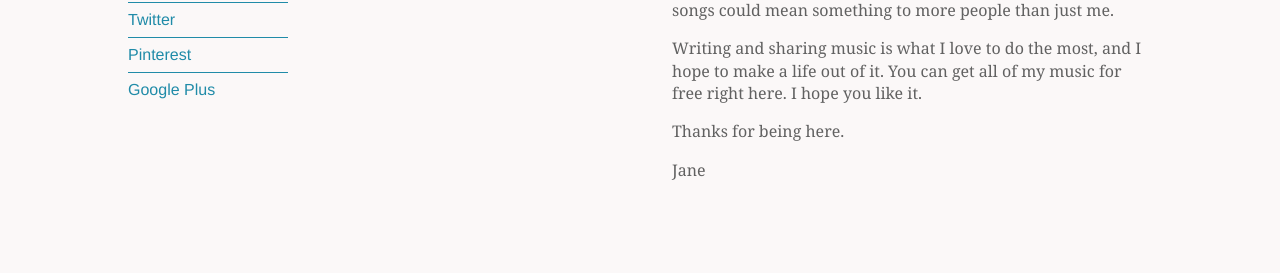
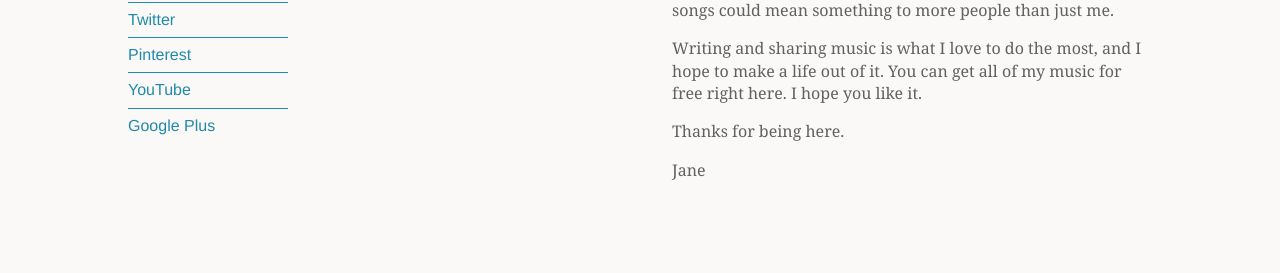
Before and after one commit to janemarczewski/janemarczewski.github.io, a Jekyll site: the page built from about.md, in a window 1280 px wide. Shown: the part 1297-1570 px from the top of the page. Built offline with Jekyll 4.4.1, drawn with Linux system fonts in a browser that asks for light colours; nearby versions of some CDN libraries.

Commit message:
youtube link and CNAME

```diff
--- /dev/null
+++ b/CNAME
@@ -0,0 +1 @@
+janemarczewski.com
--- a/_layouts/about.html
+++ b/_layouts/about.html
@@ -18,6 +18,7 @@ layout: default
                 <li><a href="http://instagram.com/janemarczewski">Instagram</a></li>
                 <li><a href="https://twitter.com/JaneMarczewski">Twitter</a></li>
                 <li><a href="http://www.pinterest.com/janemarczewski/">Pinterest</a></li>
+                <li><a href="http://www.youtube.com/user/janemarczewskimusic">YouTube</a></li>
                 <li><a href="https://plus.google.com/102606626601825296538">Google Plus</a></li>
             </ul>
         </div>
```
